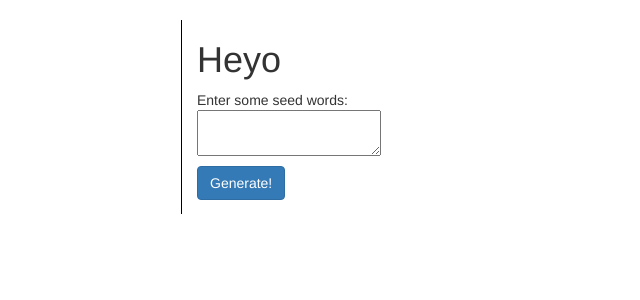
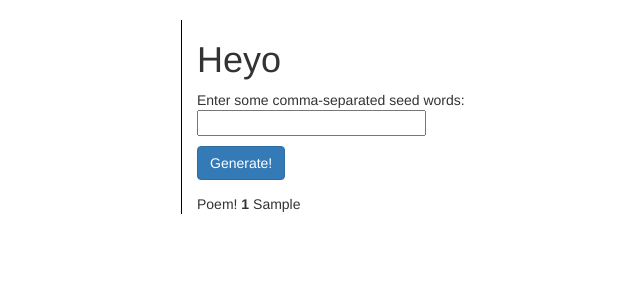
Before and after one commit to mbc1990/Virgil, a Flask app: page / in a window 1280 px wide. Shown: the part 52-352 px from the top of the page, without its empty margins (159-799 px from the left). Run offline with Flask 2, Linux system fonts and the light colour scheme; tables that the repository leaves empty hold one stand-in row (values such as "Sample post"); parts of the project's set-up code (start-up, migrations or seed data) failed here and were passed over; some libraries are stand-ins or nearby versions.

Commit message:
fixed poem/seed_word relationship and form bugs

```diff
--- a/app/__init__.py
+++ b/app/__init__.py
@@ -1,7 +1,9 @@
 
 from flask import Flask
+from flask.ext.sqlalchemy import SQLAlchemy
 
 app = Flask(__name__)
 app.config.from_object('config')
+db = SQLAlchemy(app)
 
 from app import views
--- a/app/forms.py
+++ b/app/forms.py
@@ -1,6 +1,6 @@
 from flask.ext.wtf import Form
-from wtforms import TextAreaField
+from wtforms import StringField
 from wtforms.validators import DataRequired
 
 class PoemForm(Form):
-    seed_words = TextAreaField('seed_words', validators=[DataRequired()])
+    seed_words = StringField('seed_words', validators=[DataRequired()])
--- a/app/templates/index.html
+++ b/app/templates/index.html
@@ -2,10 +2,6 @@
 {% block content %}
 <head>
     <script>
-
-        function generatePoem() {
-            console.log("generating poem");
-        }
 
     </script>
 </head>
@@ -13,9 +9,15 @@
     <form action="" class="form-horizontal" method="post" name="poem">
         {{ form.hidden_tag() }}
         <p>
-        Enter some seed words:<br>
-        {{ form.seed_words(size=250) }}<br>
+        Enter some comma-separated seed words:<br>
+        {{ form.seed_words(size=25) }}<br>
         </p>
-        <p><input class="btn btn-primary" type="submit" value="Generate!" onClick="generatePoem();"></p>
+        <p><input class="btn btn-primary" type="submit" value="Generate!"></p>
     </form>
+
+    {% for poem in poems%}
+        Poem!
+        {% include 'poem.html' %}
+    {% endfor %}
+
 {% endblock %}
--- /dev/null
+++ b/app/templates/poem.html
@@ -0,0 +1,4 @@
+<b> {{ poem.id }}</b>
+{% for seed_word in poem.seed_words %}
+    {{ seed_word.word }}
+{% endfor %}
--- a/app/views.py
+++ b/app/views.py
@@ -1,12 +1,28 @@
-from flask import render_template
-from app import app
+from flask import render_template, redirect, url_for, session
+from app import app, db
 from forms import PoemForm
+from models import Poem, Seed_Word
 
-@app.route('/')
-@app.route('/index')
+@app.route('/', methods=['GET', 'POST'])
+@app.route('/index', methods=['GET', 'POST'])
 def index():
     form = PoemForm()
-    return render_template('index.html', title='Virgil', form=form)
+    if form.validate_on_submit():
+        # Create an empty poem (with a unique id)
+        poem = Poem()
+        db.session.add(poem)
+
+        # Add all the input seedwords
+        seed_word_split = form.seed_words.data.split(',')
+        for sw  in seed_word_split:
+            seed_word = Seed_Word(word=sw, poem=poem)
+            db.session.add(seed_word)
+        db.session.commit()
+        return redirect(url_for('index'))
+
+    # Display all poems for testing
+    poems = Poem.query.all()
+    return render_template('index.html', title='Virgil', form=form, poems=poems)
 
 @app.route('/favorites')
 def favorites():
```
Also changed, not shown: app/models.py (+18 -0 lines).
